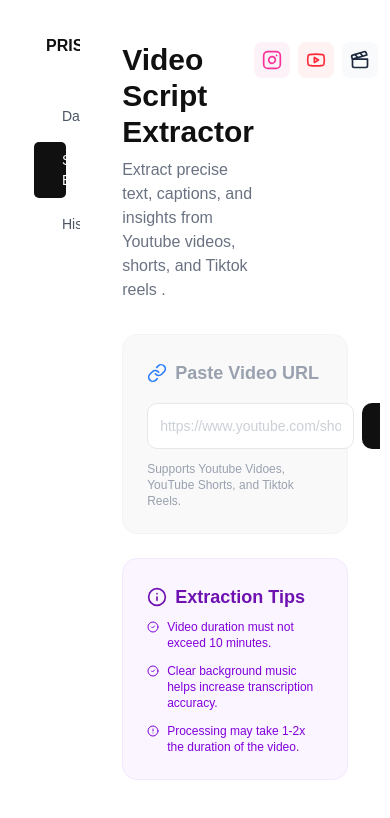
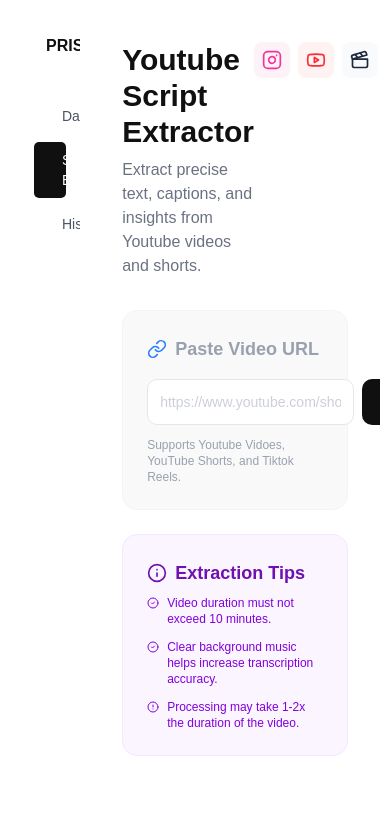
Before and after one commit to joshiancadiz/prismo, a Next.js app: page /script_extract in a window 390 px wide. Shown: the top 818 px of the page. Built offline with nearby package versions, Linux system fonts and the light colour scheme.

Commit message:
implemented the transcript feature using yt-dlp

```diff
--- a/package.json
+++ b/package.json
@@ -12,8 +12,7 @@
     "lucide-react": "^0.575.0",
     "next": "16.1.6",
     "react": "19.2.3",
-    "react-dom": "19.2.3",
-    "youtube-transcript": "^1.2.1"
+    "react-dom": "19.2.3"
   },
   "devDependencies": {
     "@tailwindcss/postcss": "^4",
--- a/src/app/api/youtube/route.ts
+++ b/src/app/api/youtube/route.ts
@@ -42,7 +42,8 @@
             return NextResponse.json({
                 videoId,
                 metadata,
-                hasTranscript: !!transcript
+                hasTranscript: !!transcript,
+                transcript
             });
         } catch (validationError: any) {
             return NextResponse.json({ error: validationError.message }, { status: 422 });
--- a/src/app/lib/youtube/transcript.ts
+++ b/src/app/lib/youtube/transcript.ts
@@ -1,31 +1,97 @@
-import { YoutubeTranscript } from 'youtube-transcript';
+// d:/projects/prismo/src/app/lib/youtube/transcript.ts
+import { exec } from "child_process";
+import { promisify } from "util";
+import fs from "fs";
+import path from "path";
+
+const execAsync = promisify(exec);
+
+export interface TranscriptItem {
+    timestamp: string;
+    text: string;
+}
+
+export interface TranscriptOptions {
+    lang?: string;        // Language code, default 'en'
+    tmpDir?: string;      // Temporary folder for VTT files
+    ytDlpPath?: string;   // Full path to yt-dlp executable
+}
 
 /**
- * Fetches the transcript for a given YouTube video ID.
- * @param videoId The 11-character YouTube video ID.
- * @returns The full transcript text or null if not available.
+ * Fetches the auto-generated transcript of a YouTube video using yt-dlp.
+ * Returns parsed transcript items (timestamp + text) or null if unavailable.
  */
-export async function fetchTranscript(videoId: string): Promise<string | null> {
+export async function fetchTranscript(
+    videoId: string,
+    options?: TranscriptOptions
+): Promise<TranscriptItem[] | null> {
+    if (!videoId || videoId.length !== 11) {
+        throw new Error("Invalid video ID");
+    }
+
+    const lang = options?.lang ?? "en";
+    const tmpDir = options?.tmpDir ?? path.join(process.cwd(), "tmp");
+
+    // Check options, then environment variable, then fallback to local Windows path
+    const ytDlpPath = options?.ytDlpPath ?? process.env.YT_DLP_PATH;
+    console.log("YouTube Transcript Debug - Loaded environment keys:", Object.keys(process.env).filter(k => k.includes('YT') || k.includes('DLP')));
+
+    if (!ytDlpPath) {
+        console.error("YT_DLP_PATH is missing in environment variables");
+        return null;
+    }
+
+    if (!fs.existsSync(tmpDir)) fs.mkdirSync(tmpDir);
+
+    const outputPath = path.join(tmpDir, `${videoId}.%(ext)s`);
+
+    const command = `"${ytDlpPath}" --write-auto-sub --sub-lang ${lang} --sub-format vtt --skip-download -o "${outputPath}" https://www.youtube.com/watch?v=${videoId}`;
+
     try {
-        console.log(`Fetching transcript for video: ${videoId}`);
-        const transcriptItems = await YoutubeTranscript.fetchTranscript(videoId);
+        await execAsync(command);
 
-        if (!transcriptItems || transcriptItems.length === 0) {
-            console.log("No transcript items found.");
+        const vttFile = path.join(tmpDir, `${videoId}.${lang}.vtt`);
+        if (!fs.existsSync(vttFile)) {
+            console.error(`Expected transcript file not found: ${vttFile}`);
             return null;
         }
 
-        // Combine all transcript parts into a single string
-        const fullText = transcriptItems
-            .map(item => item.text)
-            .join(' ')
-            .replace(/&amp;/g, '&')
-            .replace(/&quot;/g, '"')
-            .replace(/&#39;/g, "'");
+        const vttContent = fs.readFileSync(vttFile, "utf-8");
 
-        return fullText;
-    } catch (error) {
-        console.error("Error fetching YouTube transcript:", error);
+        const blocks = vttContent.split(/\n\s*\n/);
+        const transcript: TranscriptItem[] = [];
+
+        for (const block of blocks) {
+            const lines = block.trim().split('\n');
+            let timestamp = '';
+            let textLines = [];
+
+            for (const line of lines) {
+                if (line.includes('-->')) {
+                    // Extract start time, optionally strip hours if 00
+                    const rawTime = line.split(' --> ')[0].trim();
+                    timestamp = rawTime.startsWith('00:') ? rawTime.substring(3, 12) : rawTime.substring(0, 12);
+                } else if (line !== 'WEBVTT' && line.trim() && !line.includes('Kind: captions') && !line.includes('Language:')) {
+                    // Remove VTT styling tags like <c>
+                    textLines.push(line.replace(/<[^>]+>/g, '').trim());
+                }
+            }
+
+            if (timestamp && textLines.length > 0) {
+                const text = textLines.join(' ');
+                // Simple deduplication for rolling captions
+                if (transcript.length === 0 || transcript[transcript.length - 1].text !== text) {
+                    transcript.push({ timestamp, text });
+                }
+            }
+        }
+
+        // Clean up temporary file
+        fs.unlinkSync(vttFile);
+
+        return transcript.length > 0 ? transcript : null;
+    } catch (err) {
+        console.error("YT-DLP Transcript Error:", err);
         return null;
     }
 }
--- a/src/app/script_extract/page.tsx
+++ b/src/app/script_extract/page.tsx
@@ -1,7 +1,7 @@
 "use client";
 
 import React, { useState } from 'react';
-import { Play, Info, CheckCircle2, AlertCircle, Link as LinkIcon, Instagram, Youtube, Clapperboard } from 'lucide-react';
+import { Play, Info, CheckCircle2, AlertCircle, Link as LinkIcon, Instagram, Youtube, Clapperboard, Copy, Clock, Check } from 'lucide-react';
 import { extractYoutubeId } from '@/app/lib/youtube/parse';
 
 export default function ScriptExtractPage() {
@@ -9,10 +9,13 @@
     const [error, setError] = useState<string | null>(null);
     const [isLoading, setIsLoading] = useState(false);
     const [videoData, setVideoData] = useState<any>(null);
+    const [showTimestamps, setShowTimestamps] = useState(true);
+    const [copied, setCopied] = useState(false);
 
     const handleProcessUrl = async () => {
         setError(null);
         setVideoData(null);
+        setCopied(false);
         const url = videoUrl.trim();
 
         if (!url) {
@@ -47,14 +50,26 @@
         }
     };
 
+    const handleCopy = () => {
+        if (!videoData?.transcript) return;
+
+        const textToCopy = videoData.transcript.map((item: any) =>
+            showTimestamps ? `[${item.timestamp}] ${item.text}` : item.text
+        ).join('\n');
+
+        navigator.clipboard.writeText(textToCopy);
+        setCopied(true);
+        setTimeout(() => setCopied(false), 2000);
+    };
+
 
     return (
         <div className="bg-white rounded-[10px] flex-1 p-8 overflow-y-auto h-full">
             <div className="space-y-8">
                 <div className="flex justify-between items-start">
                     <div>
-                        <h1 className="text-3xl font-bold text-[#101010]">Video Script Extractor</h1>
-                        <p className="text-gray-500 mt-2">Extract precise text, captions, and insights from Youtube videos, shorts, and Tiktok reels .</p>
+                        <h1 className="text-3xl font-bold text-[#101010]">Youtube Script Extractor</h1>
+                        <p className="text-gray-500 mt-2">Extract precise text, captions, and insights from Youtube videos and shorts.</p>
                     </div>
                     <div className="flex gap-2">
                         <div className="p-2 bg-pink-50 rounded-lg"><Instagram className="w-5 h-5 text-pink-500" /></div>
@@ -71,7 +86,9 @@
                     </div>
                 )}
 
-                <div className="max-w-lg space-y-6">
+                <div className="flex flex-col lg:flex-row gap-8 items-start h-full">
+                    {/* Inputs Left Side */}
+                    <div className={`space-y-6 w-full ${videoData?.transcript ? 'lg:max-w-[400px] xl:max-w-[480px] shrink-0' : 'max-w-lg'}`}>
                         {/* URL Input */}
                         <div className="bg-[#f9f9f9] p-6 rounded-[15px] border border-gray-100">
                             <h2 className="text-lg font-semibold mb-4 flex items-center gap-2 text-gray-400">
@@ -105,7 +122,6 @@
                         </div>
 
                         {/* Extraction Tips */}
-
                         <div className="bg-purple-50 p-6 rounded-[15px] border border-purple-100">
                             <h2 className="text-lg font-semibold mb-2 flex items-center gap-2 text-purple-800">
                                 <Info className="w-5 h-5" />
@@ -127,6 +143,46 @@
                             </ul>
                         </div>
                     </div>
+
+                    {/* Transcript Right Side */}
+                    {videoData?.transcript && (
+                        <div className="flex-1 bg-[#f9f9f9] p-6 rounded-[15px] border border-gray-100 w-full flex flex-col" style={{ height: 'calc(100vh - 220px)' }}>
+                            <div className="flex justify-between items-center mb-6 shrink-0">
+                                <h2 className="text-lg font-semibold flex items-center gap-2 text-[#101010]">
+                                    Transcript
+                                </h2>
+                                <div className="flex gap-2">
+                                    <button
+                                        onClick={() => setShowTimestamps(!showTimestamps)}
+                                        className="px-3 py-1.5 bg-white border border-gray-200 text-gray-600 text-xs font-medium rounded-[8px] hover:bg-gray-50 transition-colors flex items-center gap-1.5 cursor-pointer shadow-sm"
+                                    >
+                                        <Clock className="w-3.5 h-3.5" />
+                                        {showTimestamps ? 'Hide Times' : 'Show Times'}
+                                    </button>
+                                    <button
+                                        onClick={handleCopy}
+                                        className="px-3 py-1.5 bg-blue-50 border border-blue-100 text-blue-600 text-xs font-medium rounded-[8px] hover:bg-blue-100 transition-colors flex items-center gap-1.5 cursor-pointer shadow-sm"
+                                    >
+                                        {copied ? <Check className="w-3.5 h-3.5" /> : <Copy className="w-3.5 h-3.5" />}
+                                        {copied ? 'Copied!' : 'Copy All'}
+                                    </button>
+                                </div>
+                            </div>
+                            <div className="overflow-y-auto space-y-4 pr-4 custom-scrollbar flex-1 pb-4">
+                                {videoData.transcript.map((item: any, i: number) => (
+                                    <div key={i} className="flex gap-4 items-start group">
+                                        {showTimestamps && (
+                                            <span className="text-[10px] font-mono text-blue-600 bg-blue-50/80 px-2 py-1 rounded-[6px] w-20 shrink-0 text-center border border-blue-100/50">
+                                                {item.timestamp}
+                                            </span>
+                                        )}
+                                        <p className="text-xs text-gray-700 leading-relaxed pt-0.5 group-hover:text-[#101010] transition-colors">{item.text}</p>
+                                    </div>
+                                ))}
+                            </div>
+                        </div>
+                    )}
+                </div>
             </div>
         </div>
     );
```
Also changed, not shown: 1 other file (tests, documents, lock files or other folders). Lines whose indentation alone changed are shown as unchanged.
